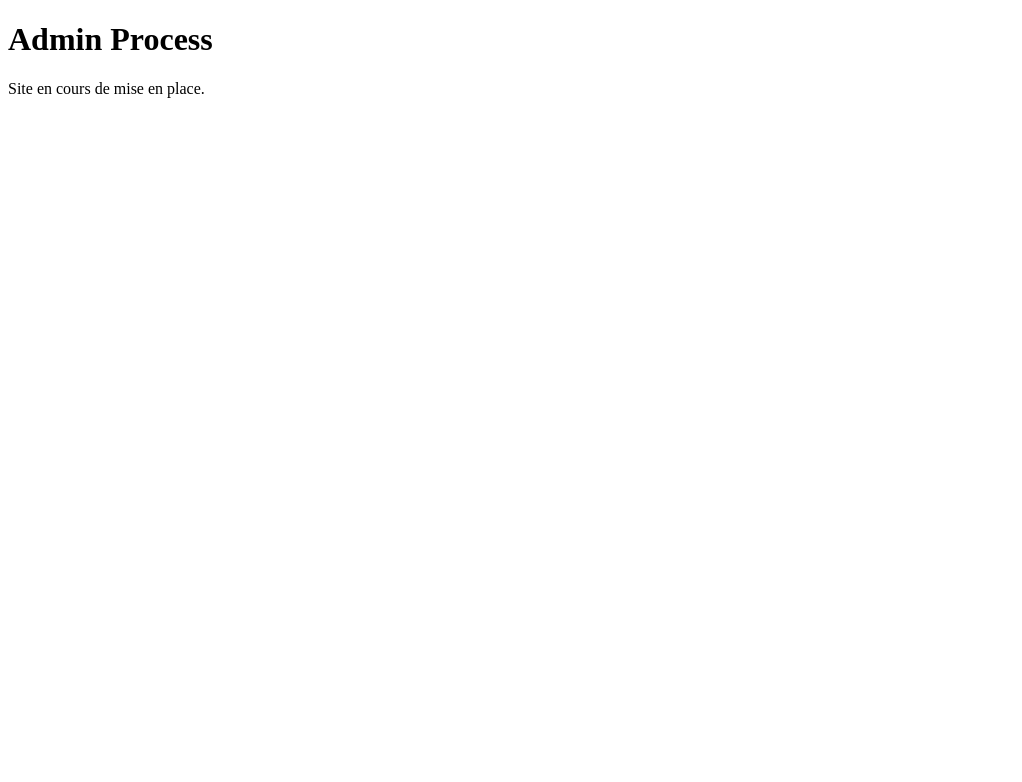
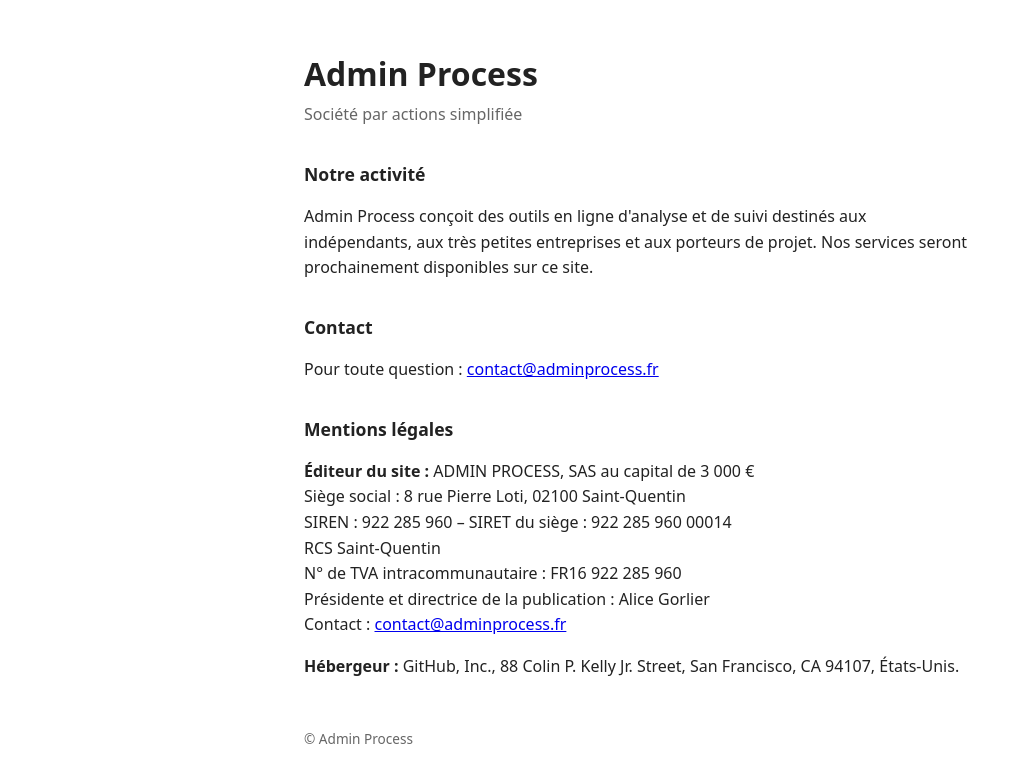
Before and after one commit to secoue-sys/adminprocess-site, a plain HTML site: page index.html in a window 1280 px wide. Shown: the whole page, without its empty margins (0-1022 px from the left). Drawn offline with Linux system fonts and the light colour scheme.

Commit message:
Update index.html

```diff
--- a/index.html
+++ b/index.html
@@ -4,9 +4,38 @@
 <meta charset="utf-8">
 <meta name="viewport" content="width=device-width, initial-scale=1">
 <title>Admin Process</title>
+<style>
+  body { font-family: system-ui, sans-serif; max-width: 42rem; margin: 3rem auto; padding: 0 1rem; line-height: 1.6; color: #222; }
+  h1 { margin-bottom: .2rem; }
+  h2 { margin-top: 2rem; font-size: 1.1rem; }
+  .sub { color: #666; margin-top: 0; }
+  footer { margin-top: 3rem; font-size: .85rem; color: #666; }
+</style>
 </head>
 <body>
 <h1>Admin Process</h1>
-<p>Site en cours de mise en place.</p>
+<p class="sub">Société par actions simplifiée</p>
+
+<h2>Notre activité</h2>
+<p>Admin Process conçoit des outils en ligne d'analyse et de suivi destinés aux indépendants, aux très petites entreprises et aux porteurs de projet. Nos services seront prochainement disponibles sur ce site.</p>
+
+<h2>Contact</h2>
+<p>Pour toute question : <a href="mailto:contact@adminprocess.fr">contact@adminprocess.fr</a></p>
+
+<h2 id="mentions">Mentions légales</h2>
+<p>
+<strong>Éditeur du site :</strong> ADMIN PROCESS, SAS au capital de 3 000 €<br>
+Siège social : 8 rue Pierre Loti, 02100 Saint-Quentin<br>
+SIREN : 922 285 960 – SIRET du siège : 922 285 960 00014<br>
+RCS Saint-Quentin<br>
+N° de TVA intracommunautaire : FR16 922 285 960<br>
+Présidente et directrice de la publication : Alice Gorlier<br>
+Contact : <a href="mailto:contact@adminprocess.fr">contact@adminprocess.fr</a>
+</p>
+<p>
+<strong>Hébergeur :</strong> GitHub, Inc., 88 Colin P. Kelly Jr. Street, San Francisco, CA 94107, États-Unis.
+</p>
+
+<footer>© Admin Process</footer>
 </body>
 </html>
```
